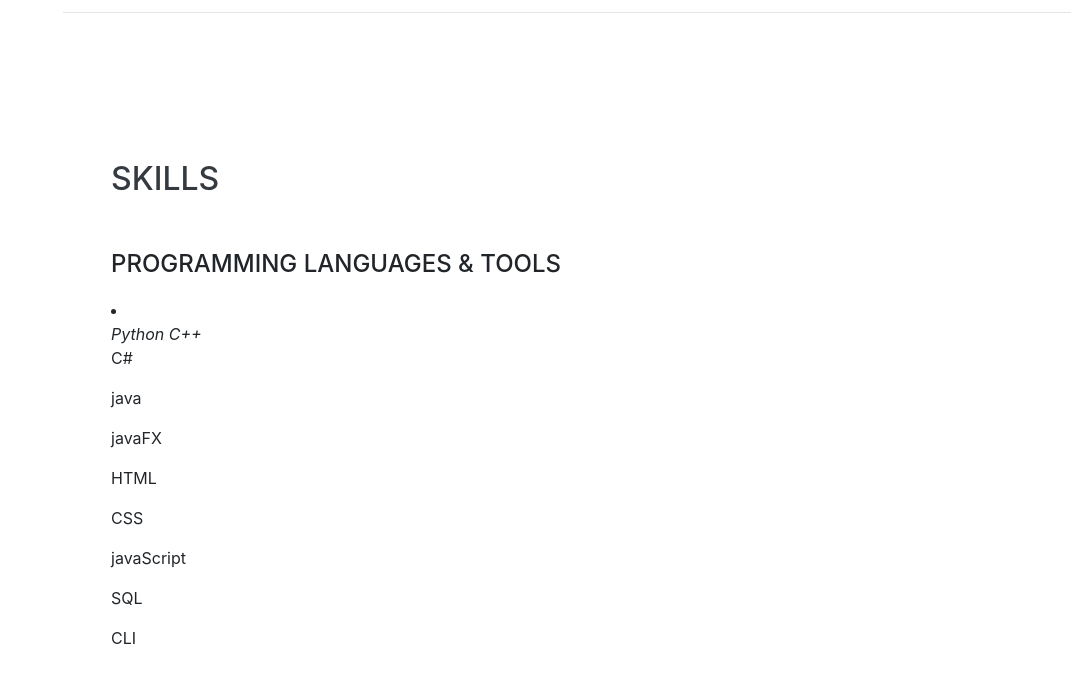
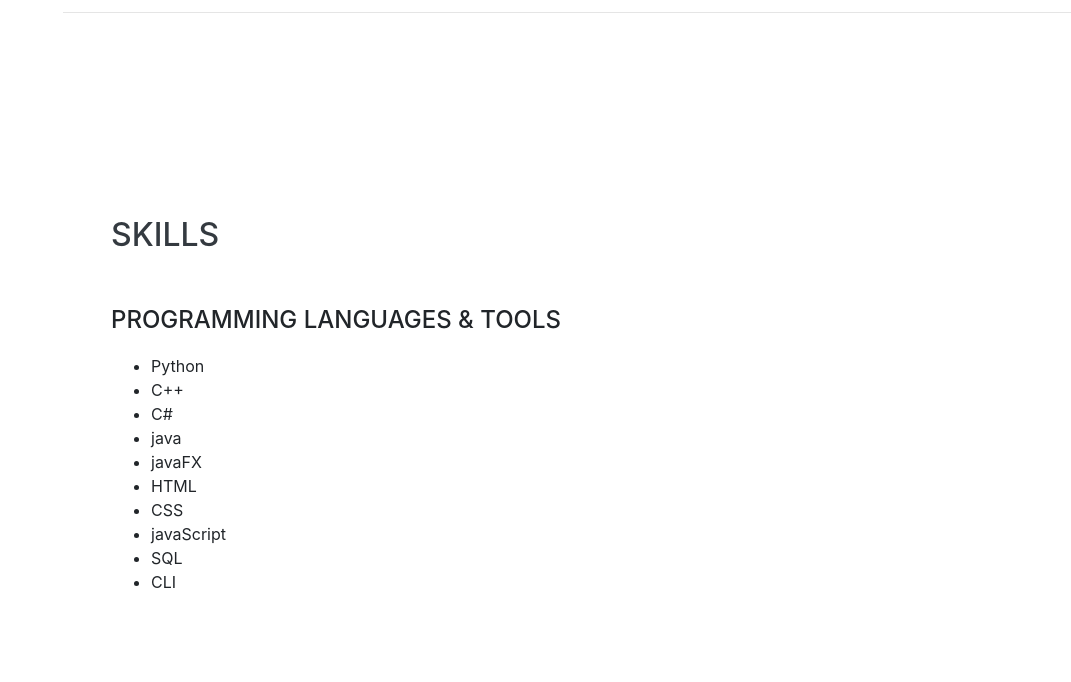
Before and after one commit to zeno-adriaenssens/Eportfolio, a website with bundled scripts: page index.html in a window 1280 px wide. Shown: the part 2390-3072 px from the top of the page, without its empty margins (209-1280 px from the left). Built offline with nearby package versions, Linux system fonts and the light colour scheme; a web font is replaced by a local one.

Commit message:
list update

```diff
--- a/index.html
+++ b/index.html
@@ -135,18 +135,18 @@
         <h2 class="mb-5">Skills</h2>
 
         <div class="subheading mb-3">Programming Languages &amp; Tools</div>
-        <li></li>
-          <i>Python</i>
-          <i>C++</i>
-          <p>C#</p>
-          <p>java</p>
-          <p>javaFX</p>
-          <p>HTML</p>
-          <p>CSS</p>
-          <p>javaScript</p>
-          <p>SQL</p>
-          <p>CLI</p>
-        </li>
+        <ul>
+          <li>Python</li>
+          <li>C++</li>
+          <li>C#</li>
+          <li>java</li>
+          <li>javaFX</li>
+          <li>HTML</li>
+          <li>CSS</li>
+          <li>javaScript</li>
+          <li>SQL</li>
+          <li>CLI</li>
+        </ul>
       </div>
     </section>
 
```
